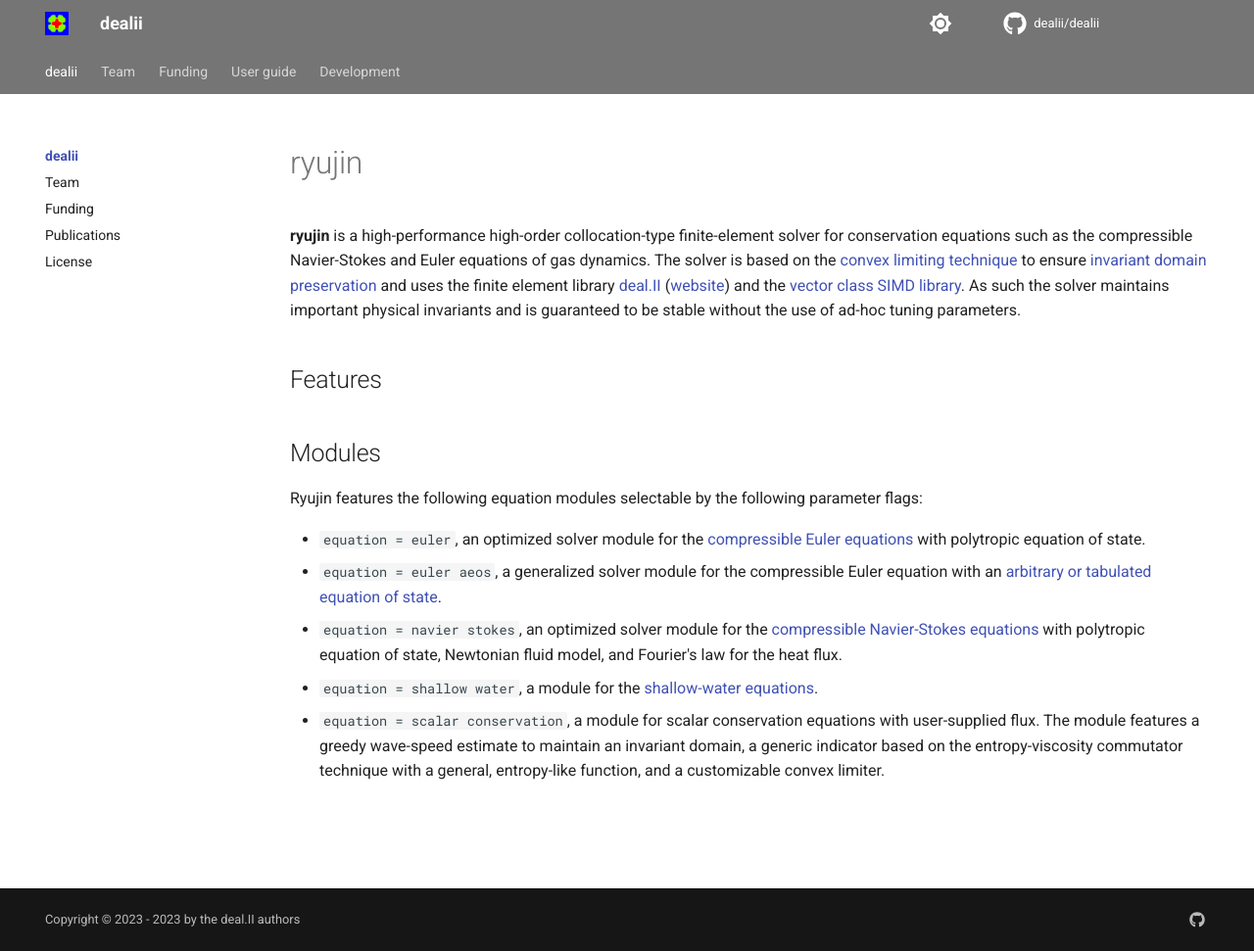
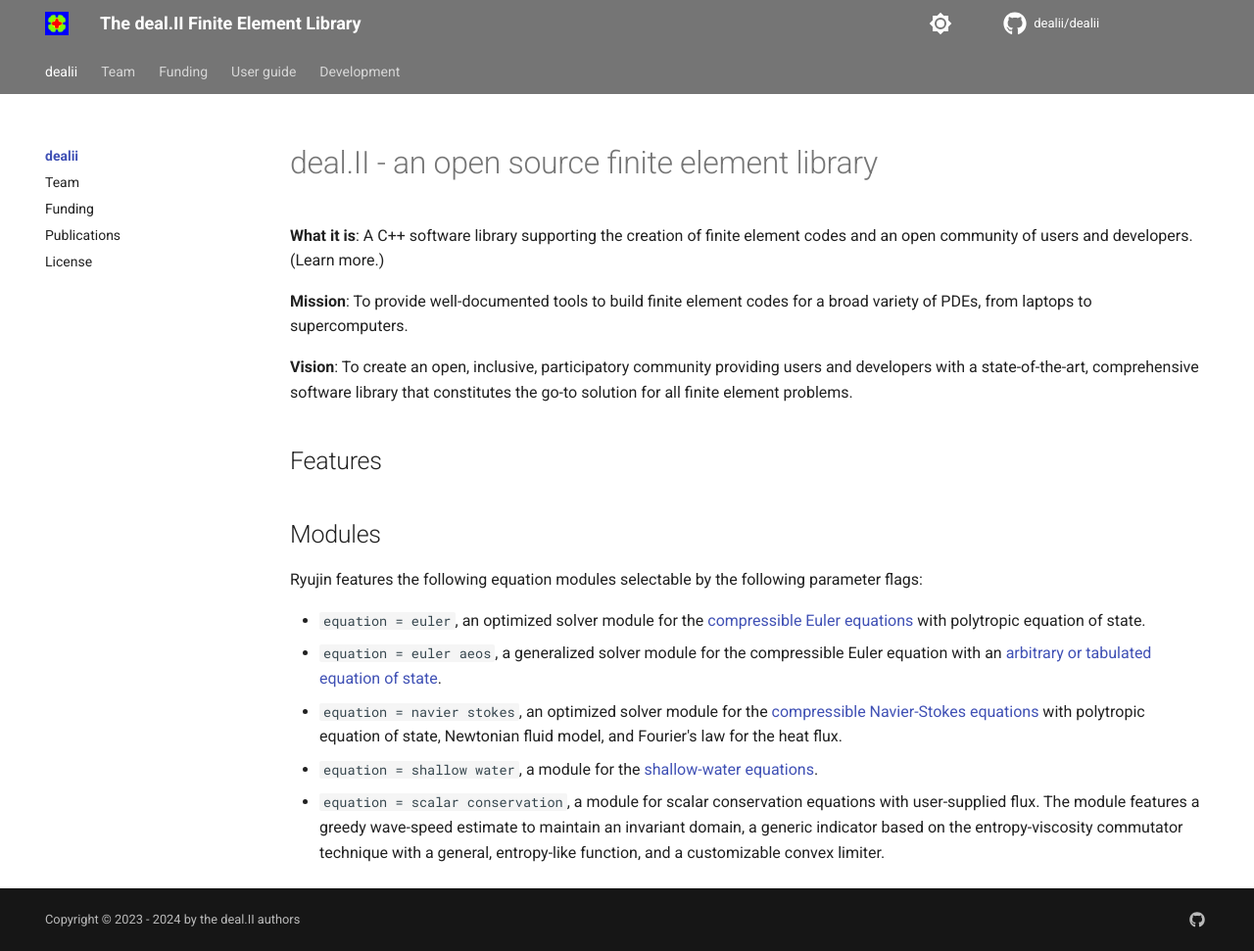
Before and after one commit to dealii/website, an MkDocs documentation site: the page built from docs/index.md, in a window 1280 px wide and 971 px high. Shown: the whole window at 98% size. Built offline with MkDocs 1.6.1 and Material for MkDocs 9.7.7, drawn with Linux system fonts in a browser that asks for light colours; comment, search, counter and statistics services are not loaded.

Commit message:
homepage

```diff
--- a/docs/index.md
+++ b/docs/index.md
@@ -2,20 +2,16 @@
 title: Home
 ---
 
-ryujin
+deal.II - an open source finite element library
 ======
 
-<b>ryujin</b> is a high-performance high-order collocation-type
-finite-element solver for conservation equations such as the compressible
-Navier-Stokes and Euler equations of gas dynamics. The solver is based on
-the [convex limiting technique](https://doi.org/10.1137/17M1149961) to
-ensure [invariant domain preservation](https://doi.org/10.1137/16M1074291)
-and uses the finite element library
-[deal.II](https://github.com/dealii/dealii)
-([website](https://www.dealii.org)) and the [vector class SIMD
-library](https://github.com/vectorclass/version2). As such the solver
-maintains important physical invariants and is guaranteed to be stable
-without the use of ad-hoc tuning parameters.
+<b>What it is</b>: A C++ software library supporting the creation of finite element codes and an open community of users and developers. (Learn more.)
+
+<b>Mission</b>: To provide well-documented tools to build finite element codes for a broad variety of PDEs, from laptops to supercomputers.
+
+<b>Vision</b>: To create an open, inclusive, participatory community providing users and developers with a state-of-the-art, comprehensive software library that constitutes the go-to solution for all finite element problems.
+
+
 
 Features
 --------
--- a/mkdocs.yml
+++ b/mkdocs.yml
@@ -1,4 +1,4 @@
-site_name: dealii
+site_name: The deal.II Finite Element Library
 site_url:  https://www.dealii.org/
 repo_name: dealii/dealii
 repo_url:  https://github.com/dealii/dealii
@@ -66,4 +66,4 @@
   generator: false
 extra_css:
   - stylesheets/extra.css
-copyright: Copyright &copy; 2023 - 2023 by the deal.II authors
+copyright: Copyright &copy; 2023 - 2024 by the deal.II authors
```
